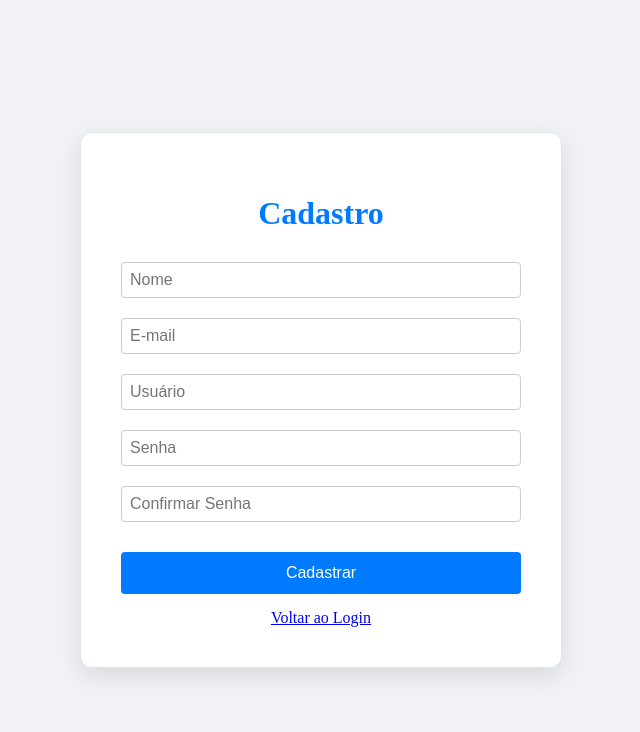
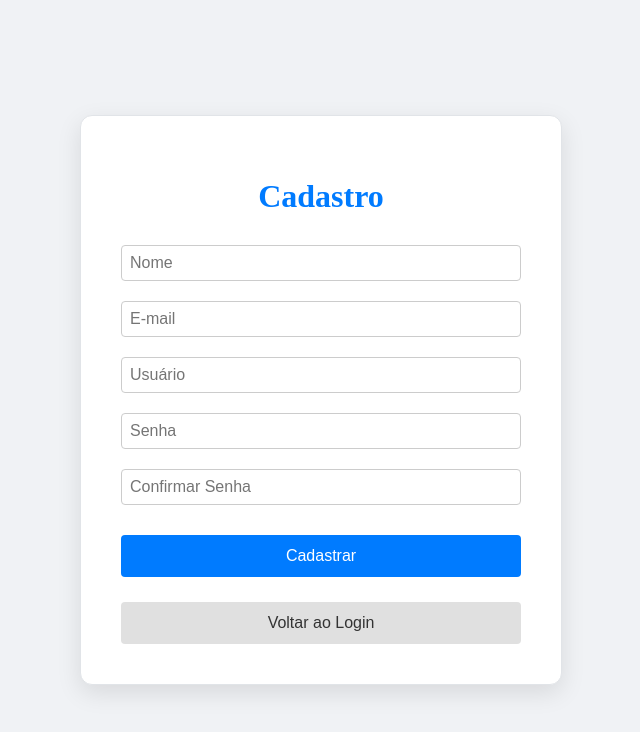
Before and after one commit to shandragon/introducao-spec-kit, a React (Vite) app in the folder frontend/: page /register in a window 1280 px wide. Shown: the top 732 px of the page, without its empty margins (319-959 px from the left). Built offline with nearby package versions, Linux system fonts and the light colour scheme; no server answers.

Commit message:
style(ui): padroniza botões de voltar nas telas de perfil e cadastro

```diff
--- a/frontend/src/components/RegisterForm.tsx
+++ b/frontend/src/components/RegisterForm.tsx
@@ -42,8 +42,13 @@ export const RegisterForm: React.FC<RegisterFormProps> = ({ onRegister }) => {
             <input type="password" placeholder="Confirmar Senha" value={confirmPassword} onChange={(e) => setConfirmPassword(e.target.value)} required />
           </div>
           <button type="submit" className="primary">Cadastrar</button>
-          <div style={{ marginTop: '15px', textAlign: 'center' }}>
-            <a href="/login" className="button">Voltar ao Login</a>
+          <div style={{ marginTop: '15px', display: 'flex', justifyContent: 'flex-end' }}>
+            <button
+              type="button"
+              onClick={() => window.location.href = '/login'}
+            >
+              Voltar ao Login
+            </button>
           </div>
         </form>
       </div>
--- a/frontend/src/pages/ProfilePage.tsx
+++ b/frontend/src/pages/ProfilePage.tsx
@@ -10,8 +10,13 @@ export const ProfilePage: React.FC = () => {
         <ProfileForm />
         <PasswordChangeForm />
       </div>
-      <div style={{ marginTop: '20px' }}>
-        <a href="/" className="button">Voltar para Tarefas</a>
+      <div style={{ marginTop: '20px', display: 'flex', justifyContent: 'flex-end' }}>
+        <button
+          onClick={() => window.location.href = '/'}
+          style={{ textDecoration: 'none' }}
+        >
+          Voltar para Tarefas
+        </button>
       </div>
     </div>
   );
```
